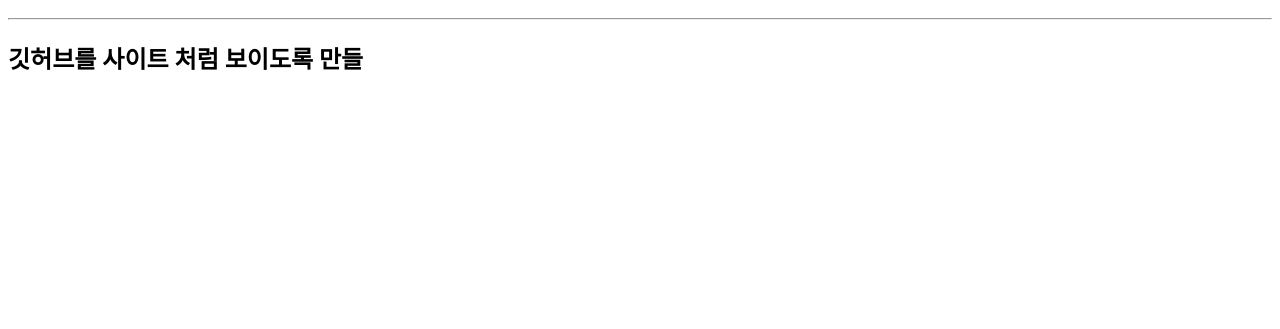
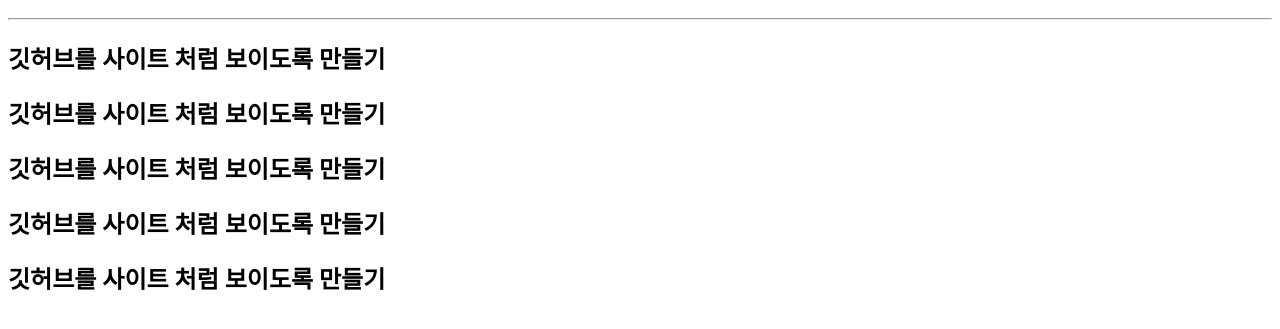
Before and after one commit to kimsaemjava/first, a plain HTML site: page index.html in a window 1280 px wide. Shown: the part 57-386 px from the top of the page. Drawn offline with Linux system fonts and the light colour scheme.

Commit message:
index.html수정

```diff
--- a/index.html
+++ b/index.html
@@ -1,3 +1,7 @@
 <h1>깃허브연습</h1>
 <hr/>
-<h2>깃허브를 사이트 처럼 보이도록 만들</h2>
+<h2>깃허브를 사이트 처럼 보이도록 만들기</h2>
+<h2>깃허브를 사이트 처럼 보이도록 만들기</h2>
+<h2>깃허브를 사이트 처럼 보이도록 만들기</h2>
+<h2>깃허브를 사이트 처럼 보이도록 만들기</h2>
+<h2>깃허브를 사이트 처럼 보이도록 만들기</h2>
```
